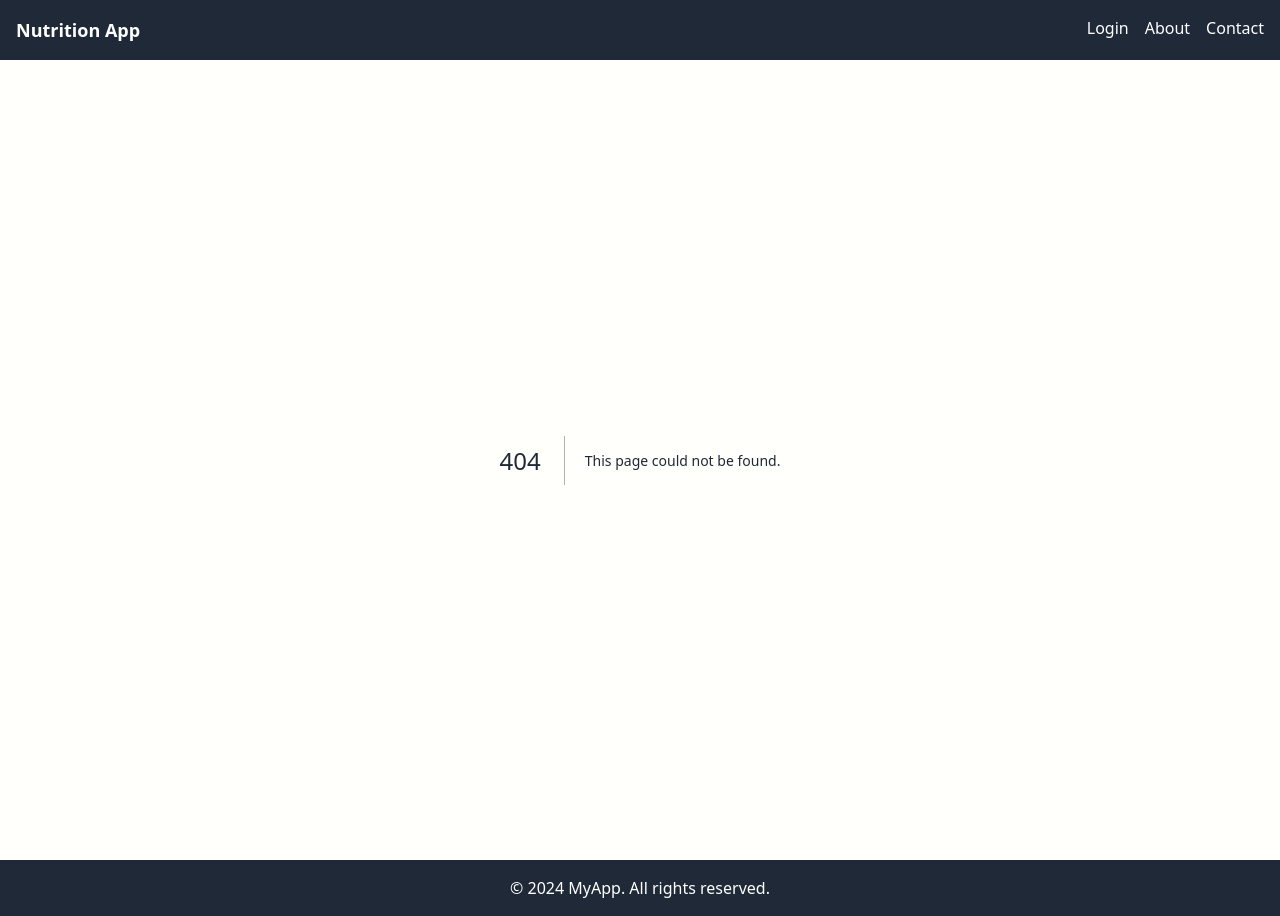
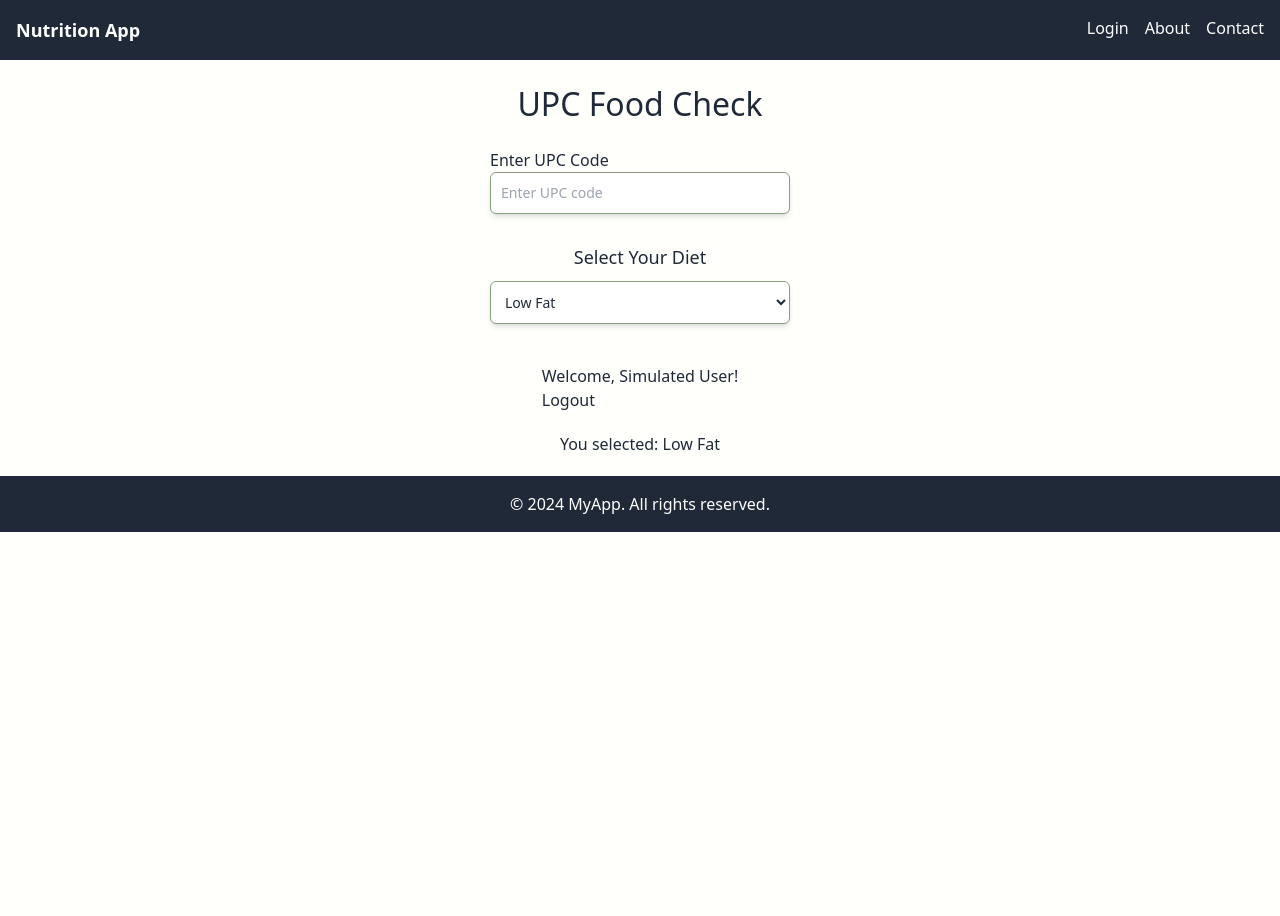
Before and after one commit to kstenseng13/nutrition-app, a Next.js app: page /IntegrationWorkspace in a window 1280 px wide. Before the commit this address had no page. After the commit the page ends 800 px from the top, so only its background shows below. Built offline with nearby package versions, Linux system fonts and the light colour scheme.

Commit message:
Created a standin integration workspace...to be changed. Got it to look the part, and most of the functionality is retained, but there are some formatting issues I need to address.

```diff
--- /dev/null
+++ b/src/app/IntegrationWorkspace/page.js
@@ -0,0 +1,134 @@
+"use client";
+
+import React, { useState, useEffect } from 'react';
+import { useUser } from '../context/userContext';  // Import the user context
+
+export default function FoodCheckPage() {
+  const [upc, setUpc] = useState(''); // UPC input state
+  const [error, setError] = useState(null);  // Error state for UPC validation
+//  const [user, setUser] = useState(null); // User state (null means no user)
+  const [selectedOption, setSelectedOption] = useState(''); // Dropdown selection state
+
+  const { user, setUser } = useUser();  // Access user context
+
+  // Load user's dietary preference when component loads
+//   useEffect(() => {
+//     if (user) {
+//       setSelectedOption(user.dietarySelection || '');
+//     }
+//   }, [user]);
+
+  // Simulate a user login on first load
+  useEffect(() => {
+    const storedUser = localStorage.getItem('user');
+
+    if (storedUser) {
+      // If there's a user in localStorage, load that user
+      const parsedUser = JSON.parse(storedUser);
+      setUser(parsedUser);
+      setSelectedOption(parsedUser.dietarySelection || '');
+    } else {
+      // Simulate a logged-in user by setting mock user details
+      const simulatedUser = {
+        name: "Simulated User",  // Mock user name
+        dietarySelection: "Low Fat"  // Default dietary preference
+      };
+      setUser(simulatedUser);
+      setSelectedOption(simulatedUser.dietarySelection);
+
+      // Save this mock user in localStorage to simulate persistence
+      localStorage.setItem('user', JSON.stringify(simulatedUser));
+    }
+  }, [setUser]);
+
+  // Simulate logout
+  const logout = () => {
+    setUser(null);
+    setSelectedOption('');
+    localStorage.removeItem('user');
+  };
+  // To be removed once login is squared away
+
+  // Handle UPC input change
+  const handleChange = (event) => {
+    //setUpc(event.target.value);
+    const value = event.target.value;
+
+    // Regular expression: allows only numbers (0-9) and ensures max length of 13
+    if (/^[0-9]{0,13}$/.test(value)) {
+      setUpcCode(value);
+      setError(''); // Clear error if valid
+    } else {
+      setError('UPC code must only contain up to 13 digits. No other characters are allowed.');
+    }
+  };
+
+  // Handle dropdown change
+  const handleDropdownChange = (event) => {
+    const newSelection = event.target.value;
+    setSelectedOption(newSelection);
+
+    if (user) {
+      const updatedUser = {
+        ...user,
+        dietarySelection: newSelection
+      };
+      setUser(updatedUser);
+      localStorage.setItem('user', JSON.stringify(updatedUser)); // Persist updated user info
+    }
+  };
+
+    // Handle form submission (validates UPC code length and processes UPC + diet)
+    const handleSubmit = (e) => {
+        e.preventDefault();
+        setError(null);  // Clear any errors if input is valid
+        console.log(`UPC: ${upc}, Diet: ${selectedOption}`);
+        // Add logic for checking food with UPC and selected diet
+      };
+
+  return (
+    <div style={{ display: 'flex', flexDirection: 'column', alignItems: 'center', padding: '20px' }}>
+      <h1 style={{ textAlign: 'center', fontSize: '32px', marginBottom: '20px' }}>UPC Food Check</h1>
+
+      {/* UPC Code Entry Form */}
+      <div>
+        <h1>Enter UPC Code</h1>
+        <form onSubmit={handleSubmit}>
+          <input
+            type="text"
+            value={upc}
+            onChange={handleChange}
+            placeholder="Enter UPC code"
+            maxLength="13" // Ensure no more than 13 characters
+            style={{ padding: '10px', width: '300px', marginBottom: '10px' }}
+          />
+          {error && <p style={{ color: 'red' }}>{error}</p>}  {/* Display error if invalid UPC */}
+        </form>
+      </div>
+
+      <p style={{ fontSize: '18px', marginBottom: '10px', marginTop: '20px' }}>Select Your Diet</p>
+      <select
+        value={selectedOption}
+        onChange={handleDropdownChange}
+        style={{ padding: '10px', width: '300px', marginBottom: '20px' }}>
+        <option value="" disabled>Select a diet</option>
+        <option value="Low Fat">Low Fat</option>
+        <option value="Low Sodium">Low Sodium</option>
+      </select>
+
+      {/* Simulated login/logout buttons */}
+      {!user ? (
+        <button onClick={() => setUser({ name: "Simulated User", dietarySelection: "Low Fat" })}>Login</button>
+      ) : (
+        <div style={{ marginTop: '20px' }}>
+          <p>Welcome, {user.name}!</p>
+          <button onClick={logout}>Logout</button>
+        </div>
+      )}
+
+      <p style={{ marginTop: '20px' }}>
+        You selected: {selectedOption || 'No option selected'}
+      </p>
+    </div>
+  );
+}
```
